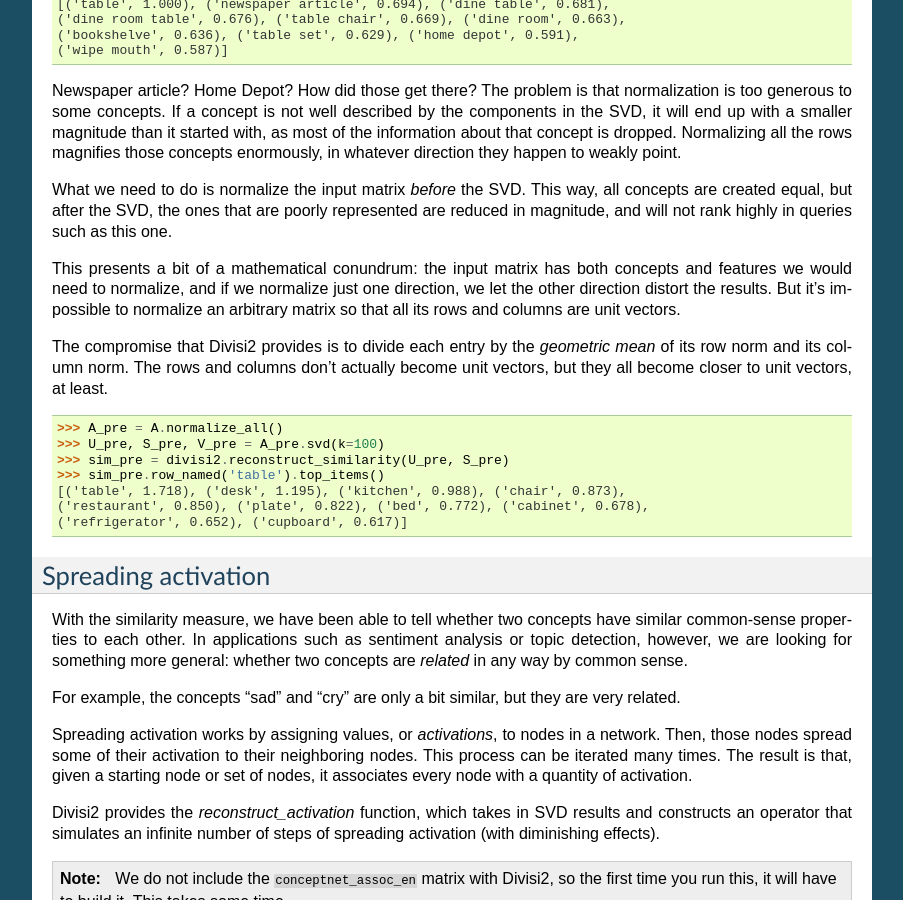
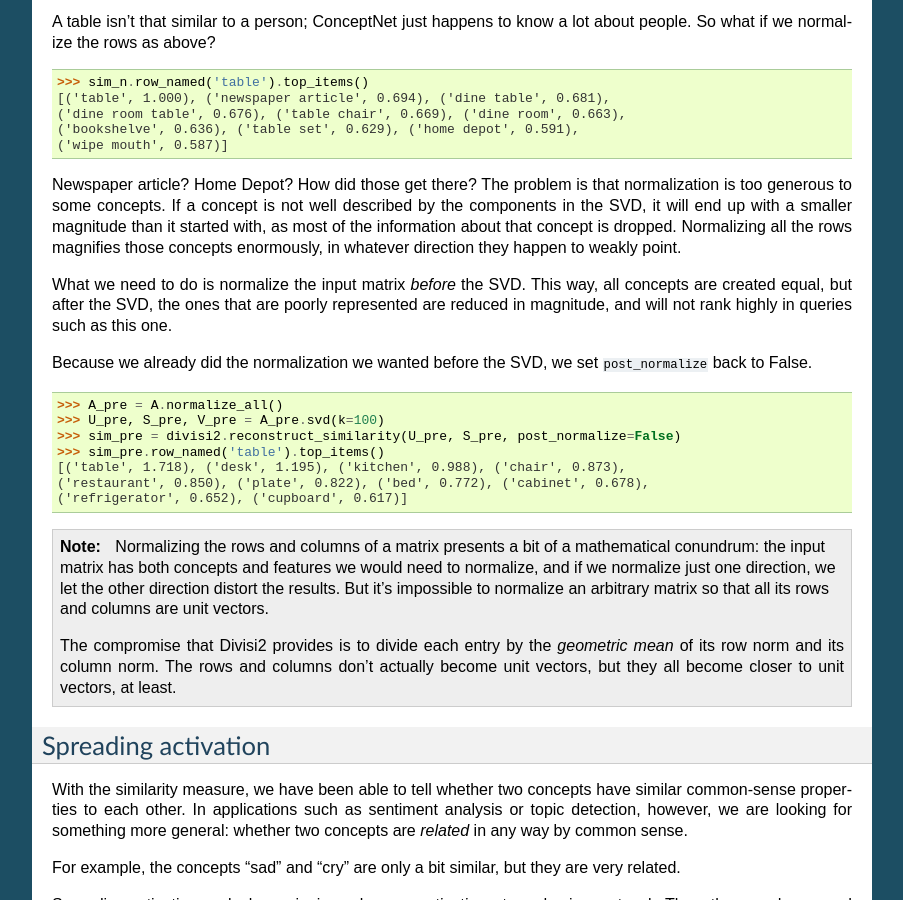
Before and after one commit to commonsense/divisi2, a Sphinx documentation site: the page built from doc/tutorial_aspace.rst, in a window 1280 px wide and 900 px high, scrolled down 3435 px. Shown: the whole window, without its empty margins (198-1101 px from the left). Built offline with Sphinx 7.4.7, drawn with Linux system fonts in a browser that asks for light colours; some of the changed text lies outside the part shown.

```diff
--- a/doc/tutorial_aspace.rst
+++ b/doc/tutorial_aspace.rst
@@ -25,6 +25,10 @@
 
     and jump to :ref:`aspace_svd`. But if you keep reading this section,
     we'll show you how to *make* that matrix.
+
+    The exact results you get, of course, may depend on which release of the
+    ConceptNet matrix you use, or which release of the ConceptNet graph you
+    built it from.
 
 The graph file is packaged with Divisi and stored in the csc/divisi2/data
 directory, so we can use a special path beginning with `data:` to get at it.
@@ -82,6 +86,9 @@
 
 Singular value decomposition
 ----------------------------
+
+By now, you've either built a ConceptNet matrix, or you've loaded a
+pre-built matrix.
 
 Given this matrix, we can factor it using SVD and ask for 100
 principal components, and then reconstruct its approximation from the factors.
@@ -169,7 +176,7 @@
 scale. Consider this example where we look up the similarity between "horse"
 and "cow":
 
->>> sim = divisi2.reconstruct_similarity(U, S)
+>>> sim = divisi2.reconstruct_similarity(U, S, post_normalize=False)
 >>> sim.entry_named('horse', 'cow')
 36.693964805281276
 
@@ -225,23 +232,29 @@
 poorly represented are reduced in magnitude, and will not rank highly in queries
 such as this one.
 
-This presents a bit of a mathematical conundrum: the input matrix has both
-concepts and features we would need to normalize, and if we normalize just one
-direction, we let the other direction distort the results. But it's impossible
-to normalize an arbitrary matrix so that all its rows and columns are unit
-vectors.
-
-The compromise that Divisi2 provides is to divide each entry by the *geometric
-mean* of its row norm and its column norm. The rows and columns don't actually
-become unit vectors, but they all become closer to unit vectors, at least.
+Because we already did the normalization we wanted before the SVD, we set
+`post_normalize` back to False.
 
 >>> A_pre = A.normalize_all()
 >>> U_pre, S_pre, V_pre = A_pre.svd(k=100)
->>> sim_pre = divisi2.reconstruct_similarity(U_pre, S_pre)
+>>> sim_pre = divisi2.reconstruct_similarity(U_pre, S_pre, post_normalize=False)
 >>> sim_pre.row_named('table').top_items()
 [('table', 1.718), ('desk', 1.195), ('kitchen', 0.988), ('chair', 0.873),
 ('restaurant', 0.850), ('plate', 0.822), ('bed', 0.772), ('cabinet', 0.678),
 ('refrigerator', 0.652), ('cupboard', 0.617)]
+
+.. note::
+
+    Normalizing the rows and columns of a matrix presents a bit of a
+    mathematical conundrum: the input matrix has both concepts and features we
+    would need to normalize, and if we normalize just one direction, we let the
+    other direction distort the results. But it's impossible to normalize an
+    arbitrary matrix so that all its rows and columns are unit vectors.
+
+    The compromise that Divisi2 provides is to divide each entry by the
+    *geometric mean* of its row norm and its column norm. The rows and columns
+    don't actually become unit vectors, but they all become closer to unit
+    vectors, at least.
 
 Spreading activation
 --------------------
```
Also changed, not shown: doc/tutorial_category.rst (+14 -4 lines).
